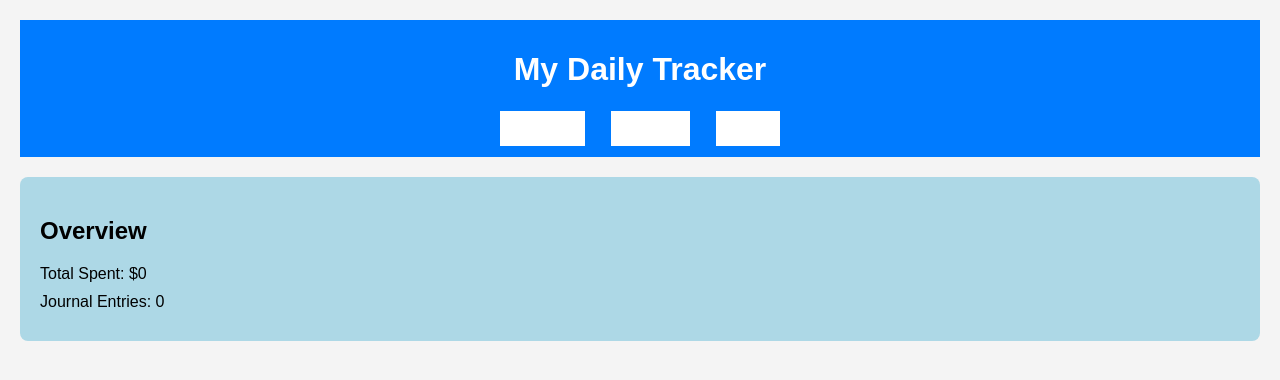
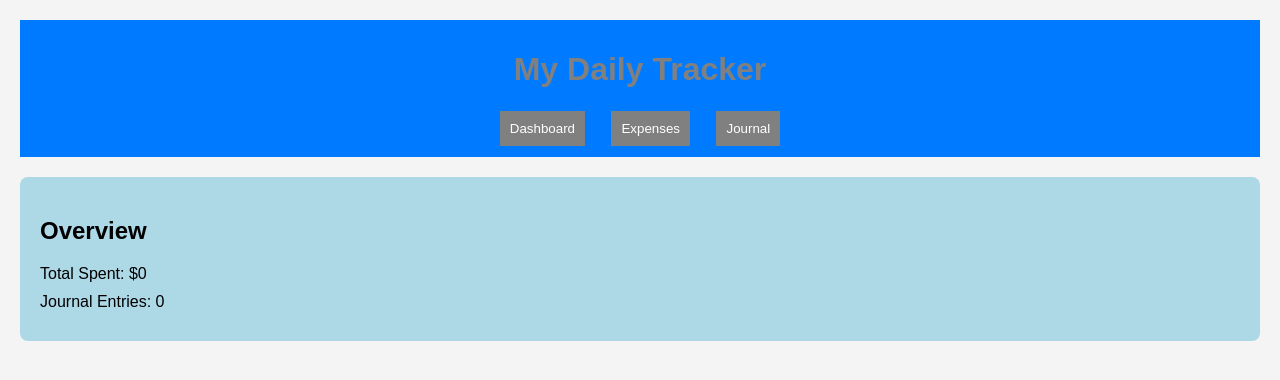
Before and after one commit to madurarajendran/track, a plain HTML site: page index.html in a window 1280 px wide. Drawn offline with Linux system fonts and the light colour scheme.

Commit message:
Update styles for header, nav buttons, and sections

```diff
--- a/styles.css
+++ b/styles.css
@@ -1,6 +1,6 @@
 body { font-family: Arial, sans-serif; margin: 0; padding: 20px; background: #f4f4f4; }
-header { text-align: center; background: #007bff; color: white; padding: 10px; }
-nav button { margin: 0 10px; padding: 10px; background: white; border: 1px solid #007bff; cursor: pointer; }
+header { text-align: center; background: #007bff; color: Grey; padding: 10px; }
+nav button { margin: 0 10px; padding: 10px; background: Grey; border: 1px solid #007bff; cursor: pointer; }
 nav button:hover { background: #e9ecef; }
 section { display: none; margin-top: 20px; }
 .active { display: block; }
```
